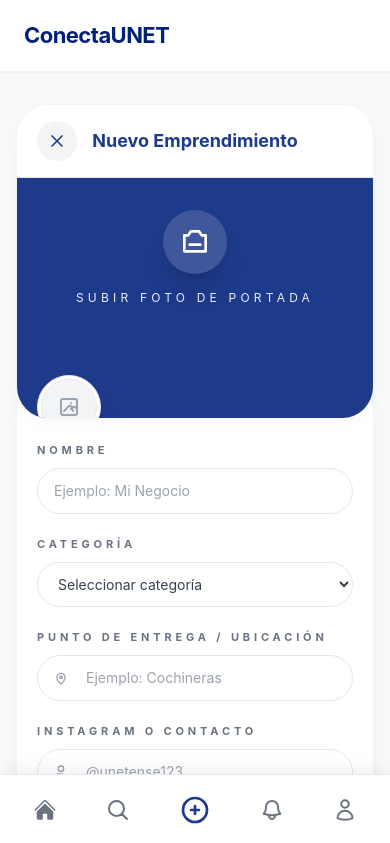
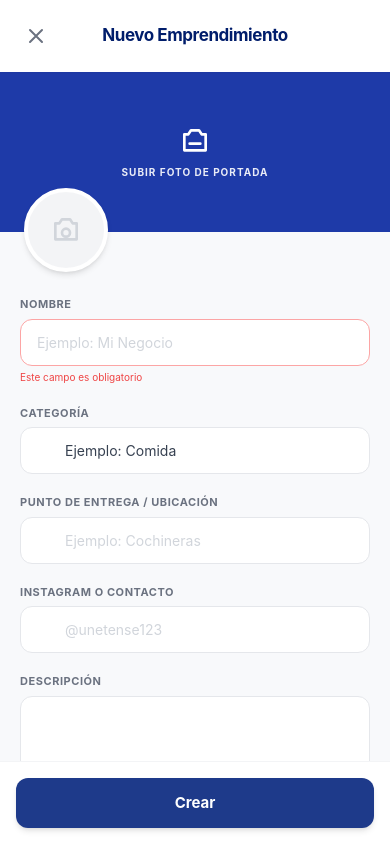
Before and after one commit to Angeliux2005/ConectaUNET, a Vue app in the folder frontend/: page /nuevo-emprendimiento in a window 390 px wide. Shown: the top 843 px of the page. Built offline with nearby package versions, Linux system fonts and the light colour scheme.

Commit message:
fixed the notificacion mobile view and the nuevo emprendimiento view

```diff
--- a/frontend/src/views/nuevo-emprendimiento.vue
+++ b/frontend/src/views/nuevo-emprendimiento.vue
@@ -1,179 +1,195 @@
 <template>
   <div class="min-h-screen bg-[#F8F9FB] flex flex-col font-sans w-full overflow-hidden">
+
+    <div class="hidden md:block w-full">
       <AppHeader />
+    </div>
 
-    <main class="flex-grow w-full max-w-[1300px] mx-auto px-4 sm:px-6 lg:px-8 mt-[72px] pb-24 pt-8">
+    <main class="flex-grow w-full max-w-[1100px] mx-auto md:px-8 lg:px-12 md:mt-[72px] pb-24 md:pb-32 md:pt-8 relative">
       <div class="space-y-6">
 
-        <!-- Mobile -->
-        <section class="md:hidden">
-          <div class="relative rounded-[32px] overflow-hidden border border-gray-100 shadow-[0_4px_24px_-8px_rgba(0,0,0,0.06)]">
-            <div class="bg-white px-5 py-4 border-b border-gray-200 flex items-center justify-between">
-              <button @click="$router.back()" class="inline-flex h-10 w-10 items-center justify-center rounded-full bg-gray-100 text-[#1e3a8a] hover:bg-gray-200 transition-colors">
-                <svg class="w-5 h-5" fill="none" stroke="currentColor" viewBox="0 0 24 24"><path stroke-linecap="round" stroke-linejoin="round" stroke-width="2" d="M6 18L18 6M6 6l12 12"/></svg>
+        <section class="md:hidden bg-[#F8F9FB] min-h-screen">
+          <div class="bg-white px-4 py-4 flex items-center justify-between sticky top-0 z-20 shadow-sm">
+            <button @click="$router.back()" class="p-2 text-gray-500 hover:bg-gray-100 rounded-full transition-colors">
+              <svg class="w-6 h-6" fill="none" stroke="currentColor" viewBox="0 0 24 24"><path stroke-linecap="round" stroke-linejoin="round" stroke-width="2" d="M6 18L18 6M6 6l12 12"/></svg>
             </button>
-              <h1 class="text-lg font-bold text-[#1E3A8A]">Nuevo Emprendimiento</h1>
-              <div class="w-10" />
+            <h1 class="text-[17px] font-bold text-[#001D6B] tracking-tight">Nuevo Emprendimiento</h1>
+            <div class="w-10"></div>
           </div>
 
-            <div class="bg-[#1E3A8A] pb-28 pt-5 text-center text-white overflow-hidden">
-              <div class="mx-auto mt-3 flex h-16 w-16 items-center justify-center rounded-full bg-white/15 text-white shadow-xl">
-                <svg class="w-8 h-8" fill="none" stroke="currentColor" stroke-width="2" viewBox="0 0 24 24"><path stroke-linecap="round" stroke-linejoin="round" d="M4 7h3l2-3h6l2 3h3v12H4V7z"/><path stroke-linecap="round" stroke-linejoin="round" d="M8 14h8"/></svg>
+          <div class="relative bg-[#1e3aa8] h-[160px] flex flex-col items-center justify-center text-white">
+            <button class="mb-2 hover:opacity-80 transition-opacity">
+              <svg class="w-8 h-8 mx-auto" fill="none" stroke="currentColor" stroke-width="2" viewBox="0 0 24 24"><path stroke-linecap="round" stroke-linejoin="round" d="M4 7h3l2-3h6l2 3h3v12H4V7z"/><path stroke-linecap="round" stroke-linejoin="round" d="M8 14h8"/></svg>
+            </button>
+            <p class="text-[10px] uppercase font-bold tracking-widest text-white/90">SUBIR FOTO DE PORTADA</p>
+
+            <div class="absolute -bottom-10 left-6">
+              <button class="w-[84px] h-[84px] rounded-full bg-[#F3F4F6] border-4 border-white shadow-md flex items-center justify-center text-gray-300 hover:bg-gray-200 transition-colors">
+                <svg class="w-8 h-8" fill="none" stroke="currentColor" stroke-width="2" viewBox="0 0 24 24"><path stroke-linecap="round" stroke-linejoin="round" d="M4 7h3l2-3h6l2 3h3v12H4V7z"/><circle cx="12" cy="14" r="3"/></svg>
+              </button>
             </div>
-              <p class="mt-4 text-xs uppercase tracking-[0.35em] text-[#E9EEFF]">Subir foto de portada</p>
           </div>
 
-            <button class="absolute left-5 top-[270px] flex h-16 w-16 items-center justify-center rounded-full bg-white border border-gray-200 shadow-xl z-10">
-              <div class="flex h-14 w-14 items-center justify-center rounded-full bg-gray-100 border border-gray-200 text-gray-400">
-                <svg class="w-6 h-6" fill="none" stroke="currentColor" stroke-width="2" viewBox="0 0 24 24"><path stroke-linecap="round" stroke-linejoin="round" d="M7 16l4.586-4.586a2 2 0 012.828 0L16 16m-2-2l1.586-1.586a2 2 0 012.828 0L20 14m-6-6h.01M6 20h12a2 2 0 002-2V6a2 2 0 00-2-2H6a2 2 0 00-2 2v12a2 2 0 002 2z"/></svg>
-              </div>
-            </button>
-          </div>
-
-          <div class="bg-white rounded-[32px] border border-gray-100 px-5 pb-6 pt-14 shadow-[0_4px_24px_-8px_rgba(0,0,0,0.06)] -mt-10">
-            <div class="space-y-4">
+          <div class="px-5 pt-16 pb-32 space-y-5">
             <label class="block">
-                <span class="text-[11px] font-bold uppercase tracking-[0.35em] text-gray-500">Nombre</span>
-                <input v-model="form.nombre" type="text" placeholder="Ejemplo: Mi Negocio" class="mt-2 w-full rounded-[24px] border border-gray-200 bg-white px-4 py-3 text-sm text-gray-700 focus:border-[#1e3a8a] focus:ring-2 focus:ring-[#1e3a8a]/20 outline-none transition-all" />
+              <span class="text-[11px] font-bold uppercase tracking-wider text-gray-500 mb-1.5 block">NOMBRE</span>
+              <input v-model="form.nombre" type="text" placeholder="Ejemplo: Mi Negocio" class="w-full rounded-xl border border-red-300 bg-white px-4 py-3 text-[14px] text-gray-700 focus:border-[#1e3a8a] focus:ring-2 focus:ring-[#1e3a8a]/20 outline-none transition-all placeholder-gray-300" />
+              <span class="text-[10px] text-red-500 mt-1 block">Este campo es obligatorio</span>
             </label>
 
             <label class="block">
-                <span class="text-[11px] font-bold uppercase tracking-[0.35em] text-gray-500">Categoría</span>
-                <select v-model="form.categoria" class="mt-2 w-full rounded-[24px] border border-gray-200 bg-white px-4 py-3 text-sm text-gray-700 focus:border-[#1e3a8a] focus:ring-2 focus:ring-[#1e3a8a]/20 outline-none transition-all">
-                  <option value="">Seleccionar categoría</option>
+              <span class="text-[11px] font-bold uppercase tracking-wider text-gray-500 mb-1.5 block">CATEGORÍA</span>
+              <div class="relative">
+                <div class="absolute inset-y-0 left-0 pl-4 flex items-center pointer-events-none text-gray-400">
+                  <svg class="w-4.5 h-4.5" fill="none" stroke="currentColor" viewBox="0 0 24 24"><path stroke-linecap="round" stroke-linejoin="round" stroke-width="2" d="M4 6h16M4 12h16M4 18h16"></path></svg>
+                </div>
+                <select v-model="form.categoria" class="w-full rounded-xl border border-gray-200 bg-white pl-11 pr-4 py-3 text-[14px] text-gray-700 focus:border-[#1e3a8a] focus:ring-2 focus:ring-[#1e3a8a]/20 outline-none transition-all appearance-none">
+                  <option value="" disabled selected hidden>Ejemplo: Comida</option>
                   <option value="Comida">Comida</option>
-                  <option value="Tecnología">Tecnología</option>
-                  <option value="Arte">Arte</option>
+                  <option value="Ropa">Ropa</option>
+                  <option value="Accesorios">Accesorios</option>
                   <option value="Servicios">Servicios</option>
-                  <option value="Otro">Otro</option>
                 </select>
-              </label>
-
-              <label class="block">
-                <span class="text-[11px] font-bold uppercase tracking-[0.35em] text-gray-500">Punto de entrega / Ubicación</span>
-                <div class="relative mt-2">
-                  <span class="pointer-events-none absolute inset-y-0 left-4 flex items-center text-gray-400">
-                    <svg class="w-4 h-4" fill="none" stroke="currentColor" stroke-width="2" viewBox="0 0 24 24"><path stroke-linecap="round" stroke-linejoin="round" d="M12 21s-6-4.35-6-10a6 6 0 1112 0c0 5.65-6 10-6 10z"/><circle cx="12" cy="11" r="2"/></svg>
-                  </span>
-                  <input v-model="form.ubicacion" type="text" placeholder="Ejemplo: Cochineras" class="mt-0 w-full rounded-[24px] border border-gray-200 bg-white px-12 py-3 text-sm text-gray-700 focus:border-[#1e3a8a] focus:ring-2 focus:ring-[#1e3a8a]/20 outline-none transition-all" />
               </div>
             </label>
 
             <label class="block">
-                <span class="text-[11px] font-bold uppercase tracking-[0.35em] text-gray-500">Instagram o contacto</span>
-                <div class="relative mt-2">
-                  <span class="pointer-events-none absolute inset-y-0 left-4 flex items-center text-gray-400">
-                    <svg class="w-4 h-4" fill="none" stroke="currentColor" stroke-width="2" viewBox="0 0 24 24"><path stroke-linecap="round" stroke-linejoin="round" d="M16 21v-2a4 4 0 00-4-4H8a4 4 0 00-4 4v2"/><circle cx="12" cy="7" r="4"/></svg>
-                  </span>
-                  <input v-model="form.contacto" type="text" placeholder="@unetense123" class="mt-0 w-full rounded-[24px] border border-gray-200 bg-white px-12 py-3 text-sm text-gray-700 focus:border-[#1e3a8a] focus:ring-2 focus:ring-[#1e3a8a]/20 outline-none transition-all" />
+              <span class="text-[11px] font-bold uppercase tracking-wider text-gray-500 mb-1.5 block">PUNTO DE ENTREGA / UBICACIÓN</span>
+              <div class="relative">
+                <div class="absolute inset-y-0 left-0 pl-4 flex items-center pointer-events-none text-gray-400">
+                  <svg class="w-4.5 h-4.5" fill="none" stroke="currentColor" viewBox="0 0 24 24"><path stroke-linecap="round" stroke-linejoin="round" stroke-width="2" d="M17.657 16.657L13.414 20.9a1.998 1.998 0 01-2.827 0l-4.243-4.243a8 8 0 1111.314 0z"></path><path stroke-linecap="round" stroke-linejoin="round" stroke-width="2" d="M15 11a3 3 0 11-6 0 3 3 0 016 0z"></path></svg>
+                </div>
+                <input v-model="form.ubicacion" type="text" placeholder="Ejemplo: Cochineras" class="w-full rounded-xl border border-gray-200 bg-white pl-11 pr-4 py-3 text-[14px] text-gray-700 focus:border-[#1e3a8a] focus:ring-2 focus:ring-[#1e3a8a]/20 outline-none transition-all placeholder-gray-300" />
               </div>
             </label>
 
             <label class="block">
-                <span class="text-[11px] font-bold uppercase tracking-[0.35em] text-gray-500">Descripción</span>
-                <textarea v-model="form.descripcion" rows="5" placeholder="Describe brevemente tu emprendimiento" class="mt-2 w-full rounded-[24px] border border-gray-200 bg-white px-4 py-3 text-sm text-gray-700 focus:border-[#1e3a8a] focus:ring-2 focus:ring-[#1e3a8a]/20 outline-none transition-all"></textarea>
+              <span class="text-[11px] font-bold uppercase tracking-wider text-gray-500 mb-1.5 block">INSTAGRAM O CONTACTO</span>
+              <div class="relative">
+                <div class="absolute inset-y-0 left-0 pl-4 flex items-center pointer-events-none text-gray-400">
+                  <svg class="w-4.5 h-4.5" fill="none" stroke="currentColor" viewBox="0 0 24 24"><path stroke-linecap="round" stroke-linejoin="round" stroke-width="2" d="M16 7a4 4 0 11-8 0 4 4 0 018 0zM12 14a7 7 0 00-7 7h14a7 7 0 00-7-7z"></path></svg>
+                </div>
+                <input v-model="form.contacto" type="text" placeholder="@unetense123" class="w-full rounded-xl border border-gray-200 bg-white pl-11 pr-4 py-3 text-[14px] text-gray-700 focus:border-[#1e3a8a] focus:ring-2 focus:ring-[#1e3a8a]/20 outline-none transition-all placeholder-gray-300" />
+              </div>
             </label>
 
-              <button @click.prevent="createEmprendimiento" class="w-full bg-[#1e3a8a] hover:bg-[#152a6b] text-white font-bold py-4 rounded-[24px] shadow-md transition-colors text-base">Crear</button>
+            <label class="block">
+              <span class="text-[11px] font-bold uppercase tracking-wider text-gray-500 mb-1.5 block">DESCRIPCIÓN</span>
+              <textarea v-model="form.descripcion" rows="4" class="w-full rounded-xl border border-gray-200 bg-white px-4 py-3 text-[14px] text-gray-700 focus:border-[#1e3a8a] focus:ring-2 focus:ring-[#1e3a8a]/20 outline-none transition-all"></textarea>
+            </label>
           </div>
+
+          <div class="fixed bottom-0 left-0 right-0 bg-white p-4 border-t border-gray-100 z-30">
+            <button @click.prevent="createEmprendimiento" class="w-full bg-[#1e3a8a] hover:bg-[#152a6b] text-white font-bold py-3.5 rounded-xl shadow-md transition-colors text-[15px]">Crear</button>
           </div>
         </section>
 
-        <!-- Desktop -->
-        <section class="hidden md:block bg-white rounded-[32px] border border-gray-100 shadow-[0_4px_24px_-8px_rgba(0,0,0,0.06)] overflow-hidden">
-          <div class="px-8 py-6 border-b border-gray-200">
-            <button @click="$router.back()" class="inline-flex items-center gap-2 text-[#1e3a8a] font-semibold hover:text-[#152a6b] transition-colors">
-              <svg class="w-5 h-5" fill="none" stroke="currentColor" viewBox="0 0 24 24"><path stroke-linecap="round" stroke-linejoin="round" stroke-width="2" d="M15 19l-7-7 7-7"/></svg>
-              Volver a detalles
+        <section class="hidden md:flex flex-col">
+
+          <div class="mb-5">
+            <button @click="$router.back()" class="inline-flex items-center gap-1.5 text-[#001D6B] font-bold text-[13px] hover:text-[#1e3a8a] transition-colors">
+              <svg class="w-4 h-4" fill="none" stroke="currentColor" viewBox="0 0 24 24"><path stroke-linecap="round" stroke-linejoin="round" stroke-width="2.5" d="M15 19l-7-7 7-7"/></svg>
+              Volver a Detalles
             </button>
           </div>
 
-          <div class="p-8 space-y-10">
-            <div class="space-y-4">
-              <div>
-                <p class="text-sm uppercase tracking-[0.35em] text-[#1e3a8a] font-black">Configurar Emprendimiento</p>
-                <h1 class="text-[32px] font-bold text-[#001D6B]">Personaliza tu identidad y los detalles operativos</h1>
-                <p class="max-w-2xl text-sm text-gray-500">Personaliza la identidad visual y los detalles operativos de tu proyecto académico.</p>
+          <div class="mb-8 space-y-1">
+            <h1 class="text-[28px] font-black text-[#0A1128] tracking-tight">Configurar Emprendimiento</h1>
+            <p class="text-[14.5px] text-gray-500 font-medium">Personaliza la identidad visual y los detalles operativos de tu proyecto académico.</p>
           </div>
 
-              <div class="rounded-[32px] border border-gray-100 shadow-[0_12px_40px_-24px_rgba(0,0,0,0.25)] overflow-hidden">
-                <div class="relative h-[300px] bg-gray-100">
-                  <img src="https://images.unsplash.com/photo-1517248135467-4c7edcad34c4?q=80&w=2000&auto=format&fit=crop" alt="Portada emprendimiento" class="w-full h-full object-cover" />
-                  <button class="absolute right-6 top-6 rounded-full bg-white/90 px-4 py-2 text-sm font-semibold text-[#1e3a8a] shadow-sm hover:bg-white transition-colors">Cambiar Portada</button>
+          <div class="bg-white rounded-2xl shadow-[0_2px_12px_rgba(0,0,0,0.04)] overflow-hidden mb-10 border border-gray-100">
+            <div class="relative h-[220px] w-full bg-gray-200">
+              <img src="https://images.unsplash.com/photo-1517248135467-4c7edcad34c4?q=80&w=2000&auto=format&fit=crop" alt="Portada" class="w-full h-full object-cover" />
+
+              <button class="absolute right-4 bottom-4 bg-white text-[#1e3a8a] text-[13px] font-bold px-4 py-2 rounded-lg flex items-center gap-2 shadow-sm hover:bg-gray-50 transition-colors border border-gray-200">
+                <svg class="w-4 h-4" fill="none" stroke="currentColor" viewBox="0 0 24 24"><path stroke-linecap="round" stroke-linejoin="round" stroke-width="2" d="M4 16l4.586-4.586a2 2 0 012.828 0L16 16m-2-2l1.586-1.586a2 2 0 012.828 0L20 14m-6-6h.01M6 20h12a2 2 0 002-2V6a2 2 0 00-2-2H6a2 2 0 00-2 2v12a2 2 0 002 2z"></path></svg>
+                Cambiar Portada
+              </button>
             </div>
-                <div class="relative bg-white px-6 py-5">
-                  <div class="absolute -top-12 left-8 flex items-center gap-4 rounded-full bg-white px-4 py-3 shadow-xl border border-gray-200">
-                    <div class="h-20 w-20 rounded-full bg-[#0F172A] flex items-center justify-center text-white text-2xl font-black">LP</div>
-                    <div>
-                      <p class="text-[18px] font-bold text-[#001D6B]">Logotipo del Proyecto</p>
-                      <p class="text-sm text-gray-500">Recomendado: PNG circular 512×512px</p>
+
+            <div class="relative h-[80px] w-full bg-white">
+              <div class="absolute -top-12 left-8 w-[96px] h-[96px] rounded-full border-4 border-white bg-[#0A1128] shadow-md flex flex-col items-center justify-center text-white">
+                <svg class="w-6 h-6 mb-1 text-blue-400" fill="none" stroke="currentColor" viewBox="0 0 24 24"><path stroke-linecap="round" stroke-linejoin="round" stroke-width="2" d="M19.428 15.428a2 2 0 00-1.022-.547l-2.387-.477a6 6 0 00-3.86.517l-.318.158a6 6 0 01-3.86.517L6.05 15.21a2 2 0 00-1.806.547M8 4h8l-1 1v5.172a2 2 0 00.586 1.414l5 5c1.26 1.26.367 3.414-1.415 3.414H4.828c-1.782 0-2.674-2.154-1.414-3.414l5-5A2 2 0 009 10.172V5L8 4z"></path></svg>
+                <span class="text-[8px] font-bold tracking-widest text-gray-300">STARTUP</span>
               </div>
-                  </div>
-                  <div class="h-24"></div>
+              <div class="pl-[144px] pt-4">
+                 <h2 class="text-[16px] font-bold text-[#001D6B] leading-tight">Logotipo del Proyecto</h2>
+                 <p class="text-[12px] text-gray-500 font-medium mt-0.5">Recomendado: PNG circular 512×512px</p>
               </div>
             </div>
           </div>
 
-            <div class="grid gap-6 lg:grid-cols-[1.1fr_0.9fr]">
-              <div class="space-y-6">
+          <div class="grid grid-cols-1 md:grid-cols-2 gap-x-8 gap-y-6">
+
             <label class="block">
-                  <span class="text-sm font-semibold text-gray-600">Nombre</span>
-                  <input v-model="form.nombre" type="text" placeholder="Ejemplo: Arquipasteles" class="mt-2 w-full rounded-[24px] border border-gray-200 bg-white px-4 py-3 text-sm text-gray-700 focus:border-[#1e3a8a] focus:ring-2 focus:ring-[#1e3a8a]/20 outline-none transition-all" />
+              <span class="text-[10px] font-bold uppercase tracking-wider text-gray-400 mb-2 block">NOMBRE</span>
+              <input v-model="form.nombre" type="text" placeholder="Ejemplo: Arquipasteles" class="w-full rounded-lg border border-gray-200 bg-white px-4 py-3 text-[14px] text-gray-700 focus:border-[#1e3a8a] focus:ring-2 focus:ring-[#1e3a8a]/20 outline-none transition-all placeholder-gray-300" />
             </label>
 
             <label class="block">
-                  <span class="text-sm font-semibold text-gray-600">Categoría</span>
-                  <select v-model="form.categoria" class="mt-2 w-full rounded-[24px] border border-gray-200 bg-white px-4 py-3 text-sm text-gray-700 focus:border-[#1e3a8a] focus:ring-2 focus:ring-[#1e3a8a]/20 outline-none transition-all">
-                    <option value="">Seleccionar categoría</option>
-                    <option value="Comida">Comida</option>
-                    <option value="Tecnología">Tecnología</option>
-                    <option value="Arte">Arte</option>
-                    <option value="Servicios">Servicios</option>
-                    <option value="Otro">Otro</option>
-                  </select>
+              <span class="text-[10px] font-bold uppercase tracking-wider text-gray-400 mb-2 block">PUNTO DE ENTREGA / UBICACIÓN</span>
+              <div class="relative">
+                <div class="absolute inset-y-0 left-0 pl-4 flex items-center pointer-events-none text-gray-300">
+                  <svg class="w-5 h-5" fill="none" stroke="currentColor" viewBox="0 0 24 24"><path stroke-linecap="round" stroke-linejoin="round" stroke-width="2" d="M17.657 16.657L13.414 20.9a1.998 1.998 0 01-2.827 0l-4.243-4.243a8 8 0 1111.314 0z"></path><path stroke-linecap="round" stroke-linejoin="round" stroke-width="2" d="M15 11a3 3 0 11-6 0 3 3 0 016 0z"></path></svg>
+                </div>
+                <input v-model="form.ubicacion" type="text" placeholder="Ejemplo: Cochineras" class="w-full rounded-lg border border-gray-200 bg-white pl-11 pr-4 py-3 text-[14px] text-gray-700 focus:border-[#1e3a8a] focus:ring-2 focus:ring-[#1e3a8a]/20 outline-none transition-all placeholder-gray-300" />
+              </div>
             </label>
 
             <label class="block">
-                  <span class="text-sm font-semibold text-gray-600">Descripción</span>
-                  <textarea v-model="form.descripcion" rows="5" placeholder="Describe brevemente tu emprendimiento" class="mt-2 w-full rounded-[24px] border border-gray-200 bg-white px-4 py-3 text-sm text-gray-700 focus:border-[#1e3a8a] focus:ring-2 focus:ring-[#1e3a8a]/20 outline-none transition-all"></textarea>
-                </label>
+              <span class="text-[10px] font-bold uppercase tracking-wider text-gray-400 mb-2 block">CATEGORÍA</span>
+              <div class="relative">
+                <div class="absolute inset-y-0 left-0 pl-4 flex items-center pointer-events-none text-gray-300">
+                  <svg class="w-5 h-5" fill="none" stroke="currentColor" viewBox="0 0 24 24"><path stroke-linecap="round" stroke-linejoin="round" stroke-width="2" d="M4 6h16M4 12h16M4 18h16"></path></svg>
                 </div>
-
-              <div class="space-y-6">
-                <label class="block">
-                  <span class="text-sm font-semibold text-gray-600">Punto de entrega / Ubicación</span>
-                  <input v-model="form.ubicacion" type="text" placeholder="Ejemplo: Cochineras" class="mt-2 w-full rounded-[24px] border border-gray-200 bg-white px-4 py-3 text-sm text-gray-700 focus:border-[#1e3a8a] focus:ring-2 focus:ring-[#1e3a8a]/20 outline-none transition-all" />
+                <select v-model="form.categoria" class="w-full rounded-lg border border-gray-200 bg-white pl-11 pr-4 py-3 text-[14px] text-gray-700 focus:border-[#1e3a8a] focus:ring-2 focus:ring-[#1e3a8a]/20 outline-none transition-all appearance-none">
+                  <option value="" disabled selected hidden>Ejemplo: Comida</option>
+                  <option value="Comida">Comida</option>
+                  <option value="Ropa">Ropa</option>
+                  <option value="Accesorios">Accesorios</option>
+                  <option value="Servicios">Servicios</option>
+                </select>
+              </div>
             </label>
 
             <label class="block">
-                  <span class="text-sm font-semibold text-gray-600">Instagram o contacto</span>
-                  <input v-model="form.contacto" type="text" placeholder="@unetense123" class="mt-2 w-full rounded-[24px] border border-gray-200 bg-white px-4 py-3 text-sm text-gray-700 focus:border-[#1e3a8a] focus:ring-2 focus:ring-[#1e3a8a]/20 outline-none transition-all" />
+              <span class="text-[10px] font-bold uppercase tracking-wider text-gray-400 mb-2 block">INSTAGRAM O CONTACTO</span>
+              <div class="relative">
+                <div class="absolute inset-y-0 left-0 pl-4 flex items-center pointer-events-none text-gray-300">
+                  <svg class="w-5 h-5" fill="none" stroke="currentColor" viewBox="0 0 24 24"><path stroke-linecap="round" stroke-linejoin="round" stroke-width="2" d="M16 7a4 4 0 11-8 0 4 4 0 018 0zM12 14a7 7 0 00-7 7h14a7 7 0 00-7-7z"></path></svg>
+                </div>
+                <input v-model="form.contacto" type="text" placeholder="@unetense123" class="w-full rounded-lg border border-gray-200 bg-white pl-11 pr-4 py-3 text-[14px] text-gray-700 focus:border-[#1e3a8a] focus:ring-2 focus:ring-[#1e3a8a]/20 outline-none transition-all placeholder-gray-300" />
+              </div>
             </label>
 
-                <div class="rounded-[24px] border border-gray-200 bg-[#F8F9FB] p-6">
-                  <p class="text-xs uppercase tracking-[0.35em] text-gray-500 font-bold mb-2">Portada actual</p>
-                  <div class="rounded-[24px] h-48 bg-gray-100 flex items-center justify-center text-gray-400">No hay imagen seleccionada</div>
-                </div>
-              </div>
-            </div>
+            <label class="block md:col-span-2">
+              <span class="text-[10px] font-bold uppercase tracking-wider text-gray-400 mb-2 block">DESCRIPCIÓN</span>
+              <textarea v-model="form.descripcion" rows="5" class="w-full rounded-lg border border-gray-200 bg-white px-4 py-3 text-[14px] text-gray-700 focus:border-[#1e3a8a] focus:ring-2 focus:ring-[#1e3a8a]/20 outline-none transition-all resize-none"></textarea>
+            </label>
 
-            <div class="flex items-center justify-between pt-4">
-              <button @click="$router.back()" class="text-gray-500 hover:text-gray-800 font-semibold transition-colors">Cancelar</button>
-              <button @click.prevent="createEmprendimiento" class="inline-flex items-center gap-2 bg-[#001D6B] hover:bg-[#001242] text-white font-bold py-3.5 px-8 rounded-[24px] shadow-md transition-colors">Publicar Emprendimiento</button>
-            </div>
           </div>
         </section>
+
       </div>
     </main>
 
-    <BottomNav />
+    <div class="hidden md:flex fixed bottom-0 left-0 right-0 bg-white border-t border-gray-200 py-3.5 px-8 lg:px-12 justify-end items-center gap-4 z-40 shadow-[0_-4px_6px_-1px_rgba(0,0,0,0.02)]">
+      <button @click="$router.back()" class="text-gray-500 hover:text-[#1e3a8a] font-bold text-[13.5px] transition-colors px-3 py-2">
+        Cancelar
+      </button>
+      <button @click.prevent="createEmprendimiento" class="inline-flex items-center gap-2 bg-[#1e3a8a] hover:bg-[#152a6b] text-white font-bold py-2.5 px-6 rounded-lg shadow-md transition-colors text-[13.5px]">
+        <svg class="w-4 h-4" fill="none" stroke="currentColor" viewBox="0 0 24 24"><path stroke-linecap="round" stroke-linejoin="round" stroke-width="2" d="M12 19l9 2-9-18-9 18 9-2zm0 0v-8"/></svg>
+        Publicar Emprendimiento
+      </button>
+    </div>
+
   </div>
 </template>
 
 <script setup>
 import { reactive } from 'vue'
 import AppHeader from '../components/AppHeader.vue'
-import BottomNav from '../components/BottomNav.vue'
 
 const form = reactive({
   nombre: '',
@@ -189,4 +205,9 @@ function createEmprendimiento() {
 </script>
 
 <style scoped>
+select {
+  -webkit-appearance: none;
+  -moz-appearance: none;
+  appearance: none;
+}
 </style>
```
Also changed, not shown: frontend/src/views/notificaciones.vue (+84 -71 lines). Lines whose indentation alone changed are shown as unchanged.
